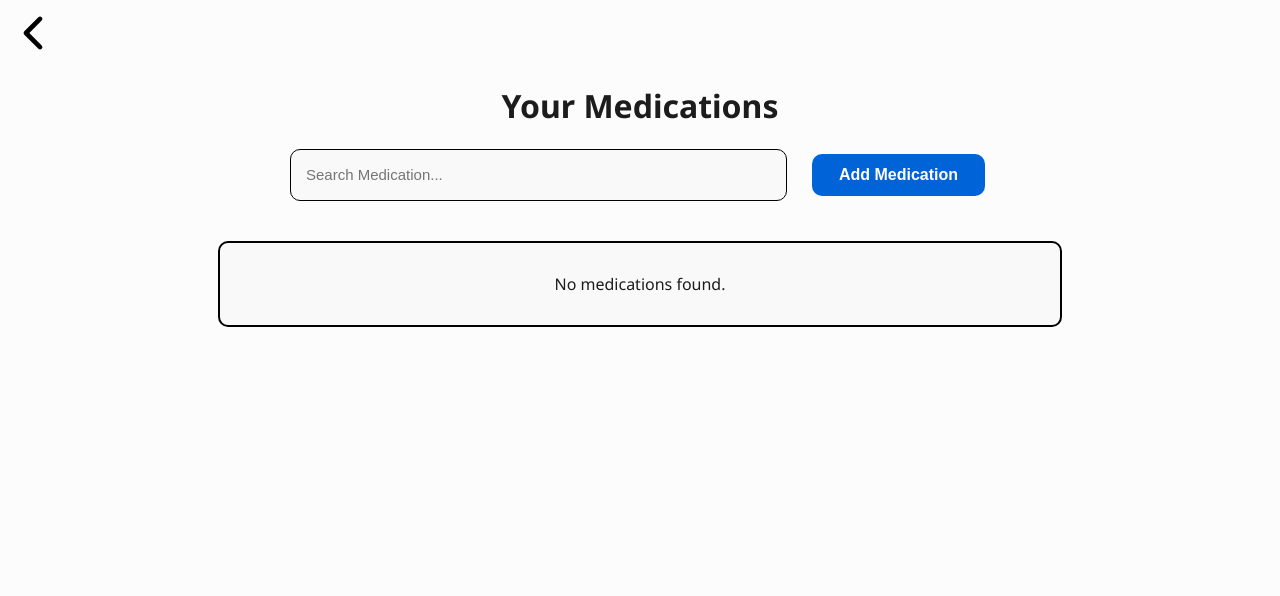
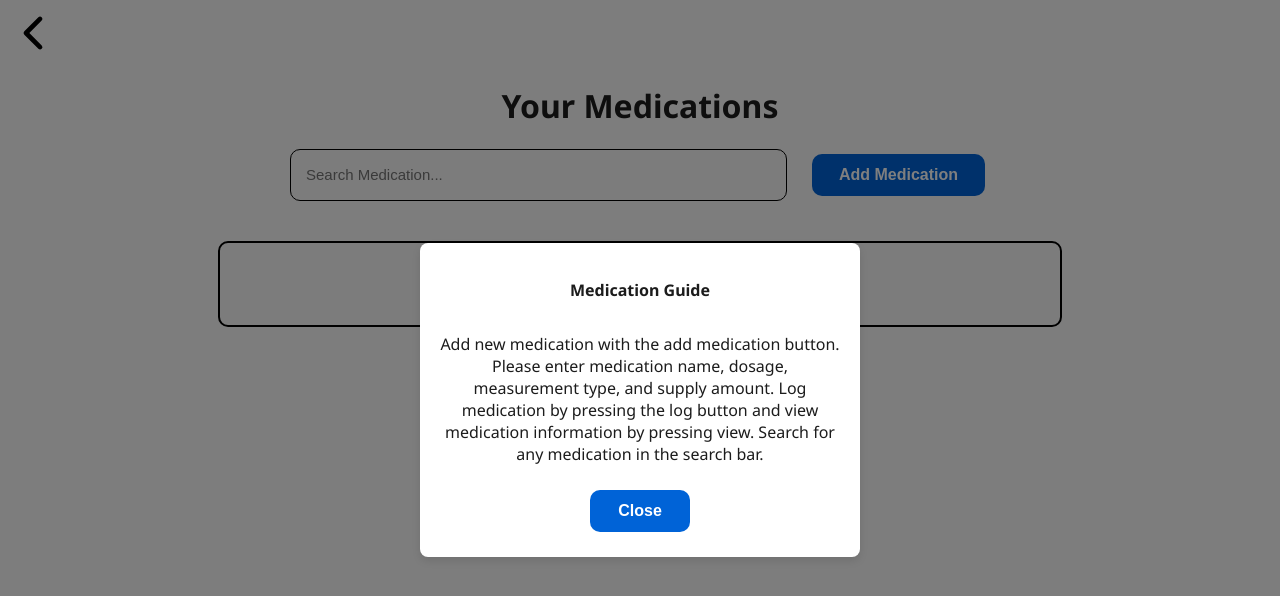
Before and after one commit to ojosproject/iris, a Next.js app: page /medications in a window 1280 px wide. Shown: the top 596 px of the page. Built offline with nearby package versions, Linux system fonts and the light colour scheme.

Commit message:
feat(page.tsx):Add helper for care,medic,survey

```diff
--- a/src/app/medications/page.tsx
+++ b/src/app/medications/page.tsx
@@ -8,6 +8,7 @@ import BackButton from "../core/components/BackButton";
 import Button from "../core/components/Button";
 import ConfirmLogModal from "./components/ConfirmLogModal";
 import { timestampToString } from "../core/helper";
+import Helper from "../core/components/helper_screen";
 
 const MedicationsView = () => {
   const [searchQuery, setSearchQuery] = useState("");
@@ -24,6 +25,7 @@ const MedicationsView = () => {
   const [isConfirmLogModalOpen, setIsConfirmLogModalOpen] = useState(false);
   const [medications, setMedications] = useState<Medication[]>([]);
   const [loading, setLoading] = useState(true);
+  const [isHelperModalOpen, setIsHelperModalOpen] = useState(false);
   const handleAddMedicationClick = () => {
     setIsNewMedModelOpen(true);
   };
@@ -35,6 +37,7 @@ const MedicationsView = () => {
   );
 
   useEffect(() => {
+    setIsHelperModalOpen(true);
     invoke("get_medications")
       .then((m) => {
         setMedications(m as Medication[]);
@@ -75,6 +78,32 @@ const MedicationsView = () => {
 
   return (
     <>
+    {isHelperModalOpen && (
+        <Helper
+          title="Medication Guide"
+          content="Add new medication with the add medication button.
+          Please enter medication name, dosage, measurement type, and supply amount.
+          Log medication by pressing the log button and view medication information by pressing view.
+          Search for any medication in the search bar."
+        >
+          <div
+            style={{
+              display: "flex",
+              flexDirection: "row",
+              justifyContent: "center",
+              alignContent: "center",
+            }}
+          >
+            <Button
+              type="PRIMARY"
+              label="Close"
+              onClick={() => {
+                setIsHelperModalOpen(!isHelperModalOpen);
+              }}
+            />
+          </div>
+        </Helper>
+      )}
       <BackButton />
       <div className={styles.container}>
         <h1>Your Medications</h1>
```
Also changed, not shown: src/app/care_instructions/page.tsx (+34 -0 lines), src/app/pro/page.tsx (+27 -0 lines).
